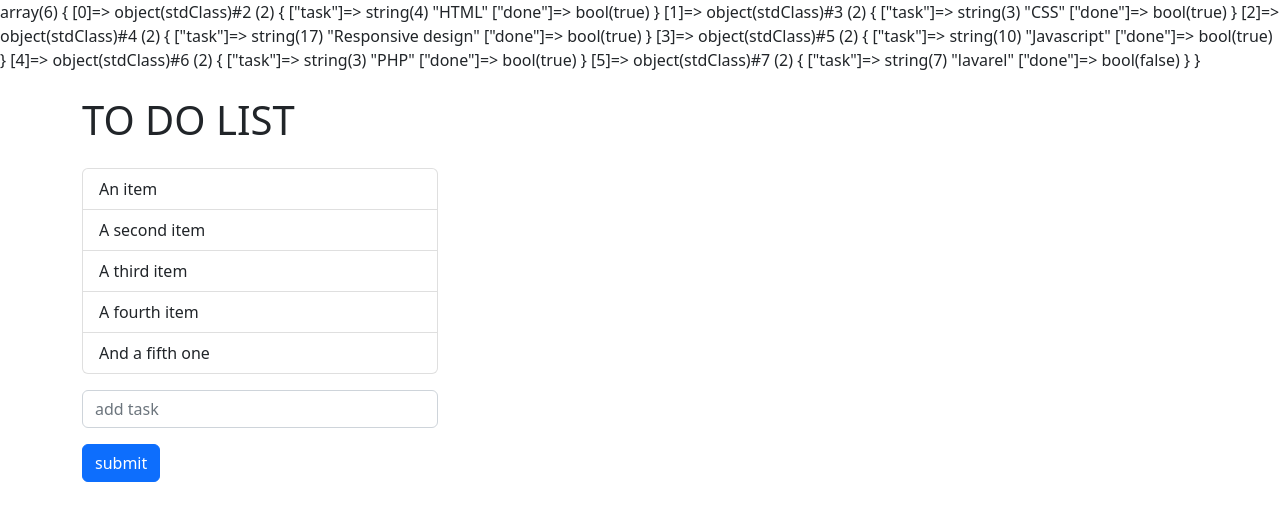
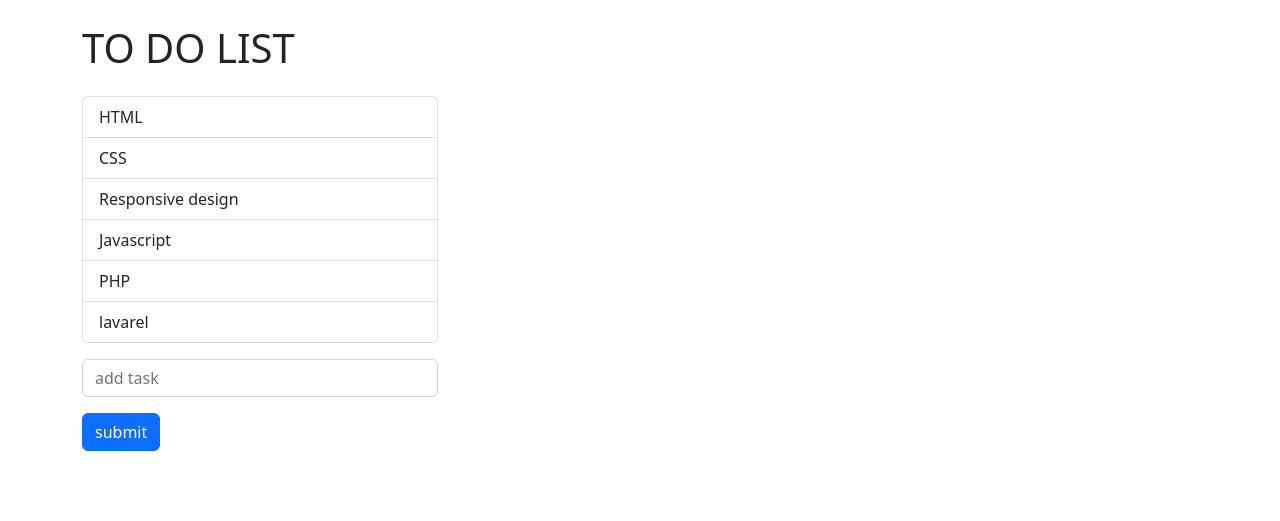
Before and after one commit to sophiamziou/php-todo-list-json, a PHP site: page / in a window 1280 px wide. Shown: the top 521 px of the page. Run offline with PHP 8.4, Linux system fonts and the light colour scheme; some libraries are stand-ins or nearby versions.

Commit message:
todolist printed

```diff
--- a/index.php
+++ b/index.php
@@ -1,8 +1,3 @@
-<?php
-$json = file_get_contents('./todolist.json');
-$data = json_decode($json);
-var_dump($data)
-    ?>
 <!DOCTYPE html>
 <html lang="en">
 
@@ -13,6 +8,8 @@ var_dump($data)
     <link href="https://cdn.jsdelivr.net/npm/bootstrap@5.2.3/dist/css/bootstrap.min.css" rel="stylesheet"
         integrity="sha384-rbsA2VBKQhggwzxH7pPCaAqO46MgnOM80zW1RWuH61DGLwZJEdK2Kadq2F9CUG65" crossorigin="anonymous">
     <link rel="stylesheet" href="./css/style.css">
+    <script src="https://cdnjs.cloudflare.com/ajax/libs/axios/0.20.0/axios.min.js"></script>
+
     <title>Document</title>
 </head>
 
@@ -27,11 +24,9 @@ var_dump($data)
             <div class="row my-3">
                 <div class="col-4">
                     <ul class="list-group">
-                        <li class="list-group-item">An item</li>
-                        <li class="list-group-item">A second item</li>
-                        <li class="list-group-item">A third item</li>
-                        <li class="list-group-item">A fourth item</li>
-                        <li class="list-group-item">And a fifth one</li>
+                        <li class="list-group-item" v-for="(object, index) in todolist">
+                            {{object.task}}
+                        </li>
                     </ul>
                 </div>
             </div>
--- a/js/script.js
+++ b/js/script.js
@@ -5,7 +5,14 @@ const {
 createApp({
     data(){
         return{
-
+            listaUrl:'server.php',
+            todolist: [],
+            newTask:'',
         }
+    },
+    mounted(){
+        axios.get(this.listaUrl).then((result) => {
+            this.todolist = result.data
+        })
     }
 }).mount('#app')
--- a/server.php
+++ b/server.php
@@ -1,5 +1,4 @@
 <?php
 $json = file_get_contents('./todolist.json');
-$data = json_decode($json);
-var_dump($data)
-    ?>
+echo $json;
+?>
```
